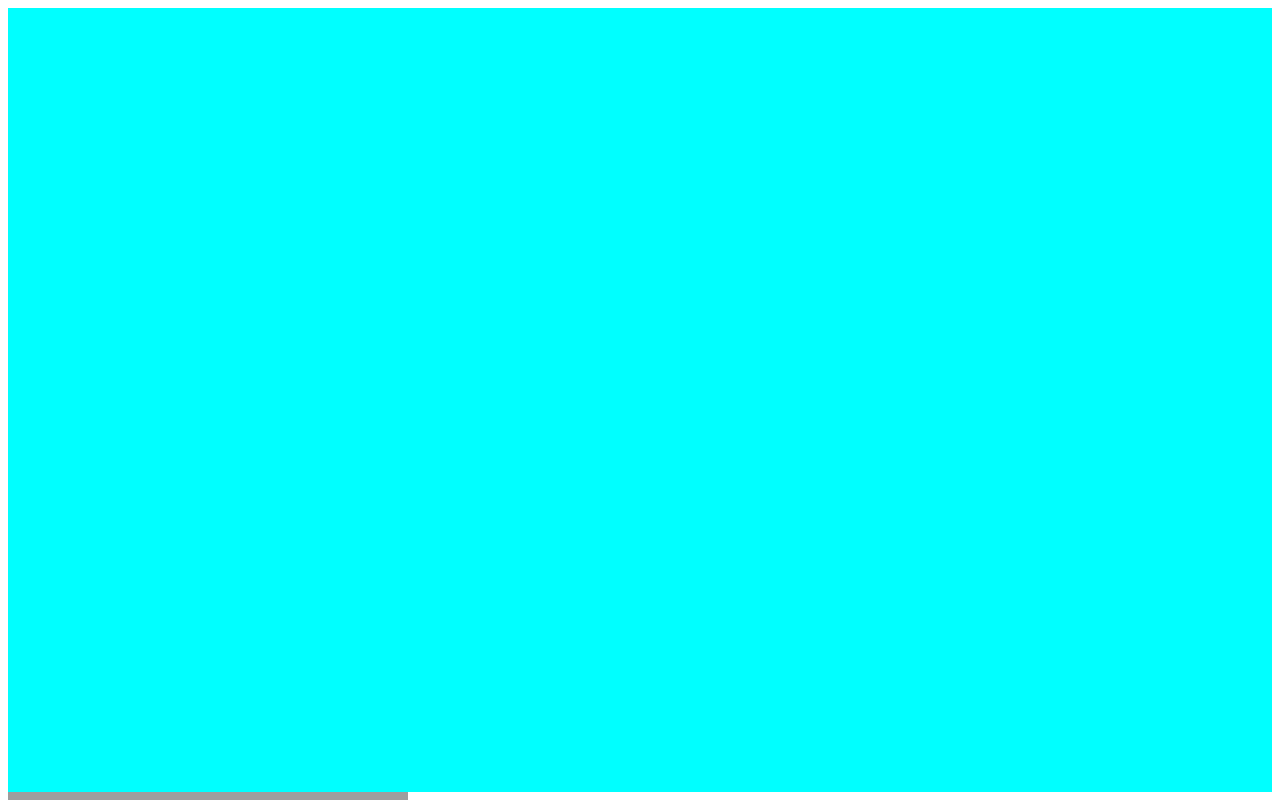
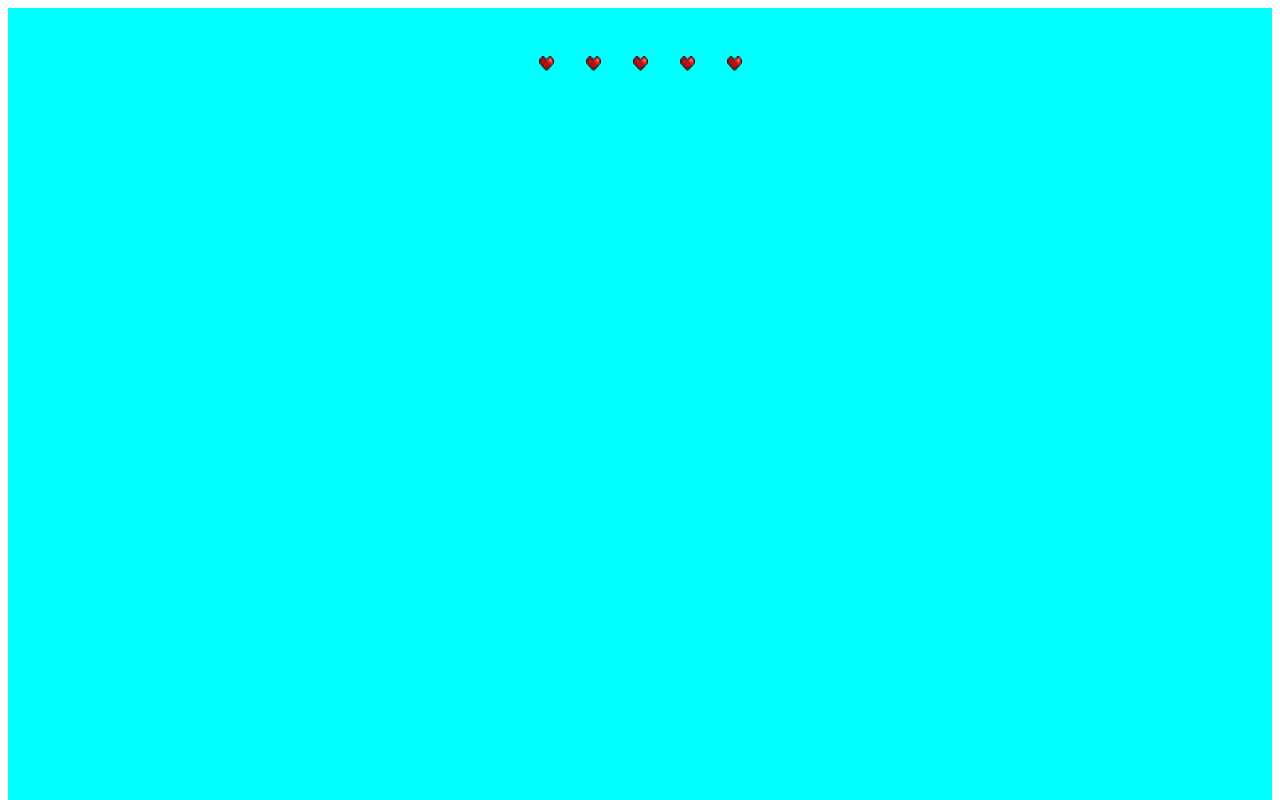
Before and after one commit to GabrielLukaA/PouProject, a website: page index.html in a window 1280 px wide. Shown: the top 800 px of the page. Drawn offline with Linux system fonts and the light colour scheme; grey boxes are pictures that could not be loaded.

Commit message:
oieeeeee

```diff
--- a/index.html
+++ b/index.html
@@ -6,8 +6,12 @@
       <script src="https://cdn.jsdelivr.net/npm/mind-ar@1.2.2/dist/mindar-image-aframe.prod.js"></script>
     </head>
     <body>
-        <div style="height: 100%; width: 100%; background-color: aqua;">
-
+        <div style="height: 100%; width: 100%; background-color: aqua; display: flex; justify-content: center; gap: 32px; padding-top: 48px;">
+<img src="meunomeébruno.png" width="15vw" height="15vh" alt="">
+<img src="meunomeébruno.png" width="15vw" height="15vh" alt="">
+<img src="meunomeébruno.png" width="15vw" height="15vh" alt="">
+<img src="meunomeébruno.png" width="15vw" height="15vh" alt="">
+<img src="meunomeébruno.png" width="15vw" height="15vh" alt="">
         </div>
       <a-scene mindar-image="imageTargetSrc: https://cdn.jsdelivr.net/gh/hiukim/mind-ar-js@1.2.2/examples/image-tracking/assets/card-example/card.mind;  uiError:no; uiLoading:no; uiScanning:no" color-space="sRGB" renderer="colorManagement: true, physicallyCorrectLights" vr-mode-ui="enabled: false" device-orientation-permission-ui="enabled: false">
         <a-assets>
```
Also changed, not shown: mechamedebruno.png (added), meunomeébruno.png (added).
